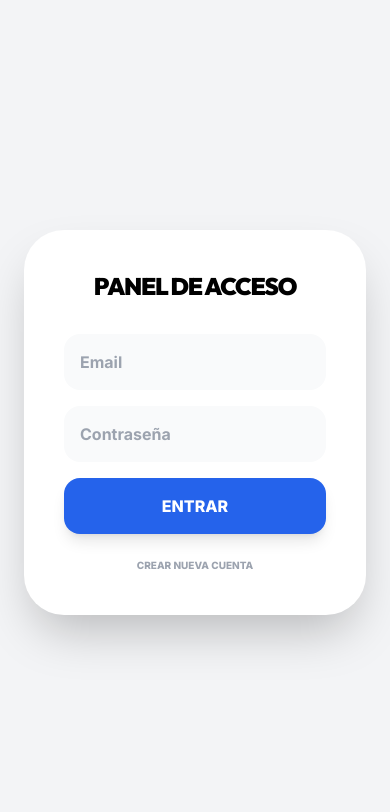
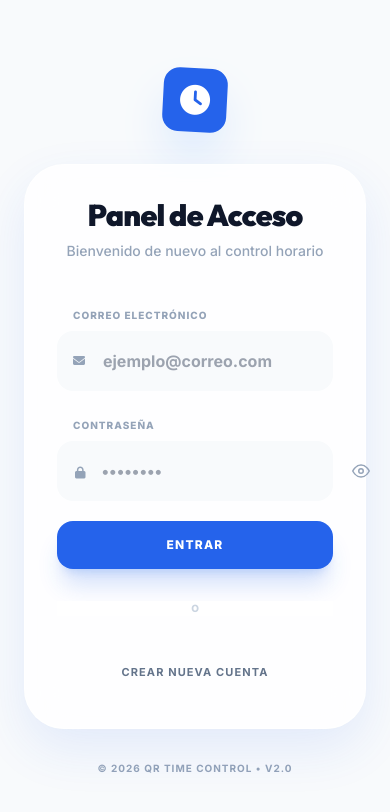
Before and after one commit to tudor204/qr-time-control-, a React (Vite) app: page / in a window 390 px wide. Shown: the top 812 px of the page. Built offline with nearby package versions, Linux system fonts and the light colour scheme; no server answers.

Commit message:
Aplicada responsividad y sincronización con Android

```diff
--- a/package.json
+++ b/package.json
@@ -21,7 +21,8 @@
     "jspdf-autotable": "^5.0.7",
     "react": "^19.2.3",
     "react-calendar": "^6.0.0",
-    "react-dom": "^19.2.3"
+    "react-dom": "^19.2.3",
+    "react-icons": "^5.6.0"
   },
   "devDependencies": {
     "@types/node": "^22.14.0",
--- a/src/app/AppShell.tsx
+++ b/src/app/AppShell.tsx
@@ -12,6 +12,7 @@ import { useAuthController } from './useAuthController';
 import { useAppState } from './useAppState';
 import { useModals } from './useModals';
 import { useRoleView } from './useRoleView';
+import { LoginForm } from '../components/Auth/LoginForm';
 
 export const AppShell: React.FC = () => {
   const { feedback, showFeedback } = useFeedback();
@@ -143,18 +144,13 @@ export const AppShell: React.FC = () => {
 
   if (!user) {
     return (
-      <div className="min-h-screen flex items-center justify-center bg-gray-100 p-6">
-        <div className="bg-white p-10 rounded-[2.5rem] shadow-2xl w-full max-w-md">
-          <h2 className="text-2xl font-black text-center mb-8 uppercase tracking-tighter">Panel de Acceso</h2>
-          <form onSubmit={handleAuth} className="space-y-4">
-            {isRegistering && <input type="text" placeholder="Nombre" value={formData.name} onChange={e => setFormData({ ...formData, name: e.target.value })} className="w-full p-4 bg-gray-50 border-none rounded-2xl font-bold" required />}
-            <input type="email" placeholder="Email" value={formData.email} onChange={e => setFormData({ ...formData, email: e.target.value })} className="w-full p-4 bg-gray-50 border-none rounded-2xl font-bold" required />
-            <input type="password" placeholder="Contraseña" value={formData.password} onChange={e => setFormData({ ...formData, password: e.target.value })} className="w-full p-4 bg-gray-50 border-none rounded-2xl font-bold" required />
-            <button className="w-full bg-blue-600 text-white py-4 rounded-2xl font-black uppercase shadow-lg">Entrar</button>
-          </form>
-          <button onClick={() => setIsRegistering(!isRegistering)} className="w-full mt-6 text-[10px] text-gray-400 font-black uppercase">{isRegistering ? 'Ya tengo cuenta' : 'Crear nueva cuenta'}</button>
-        </div>
-      </div>
+      <LoginForm
+        isRegistering={isRegistering}
+        formData={formData}
+        onSubmit={handleAuth}
+        onChange={(field, value) => setFormData({ ...formData, [field]: value })}
+        onToggleRegister={() => setIsRegistering(!isRegistering)}
+      />
     );
   }
 
--- a/src/app/useAuthController.ts
+++ b/src/app/useAuthController.ts
@@ -56,7 +56,7 @@ export const useAuthController = (showFeedback: (msg: string, type?: 'success' |
                     weeklyHours: 40,
                     vacations: []
                 };
-                await dbService.saveUserProfile(newUser);
+                await dbService.saveUserProfile(newUser.id, newUser);
                 setUser(newUser);
                 showFeedback('Cuenta creada correctamente');
             } else {
--- a/src/components/Auth/LoginForm.tsx
+++ b/src/components/Auth/LoginForm.tsx
@@ -1,4 +1,5 @@
-import React from 'react';
+import React, { useState } from 'react';
+import { FiEye, FiEyeOff } from "react-icons/fi";
 
 interface LoginFormProps {
     isRegistering: boolean;
@@ -15,10 +16,13 @@ export const LoginForm: React.FC<LoginFormProps> = ({
     onChange,
     onToggleRegister
 }) => {
+
+    const [showPassword, setShowPassword] = useState(false);
+
     return (
         <div className="min-h-screen flex flex-col items-center justify-center bg-slate-50 p-6 selection:bg-blue-100 selection:text-blue-700">
             <div className="w-full max-w-md">
-                {/* Logo o Icono Decorativo */}
+                {/* Logo */}
                 <div className="flex justify-center mb-8 animate-in fade-in zoom-in duration-700">
                     <div className="w-16 h-16 bg-blue-600 rounded-2xl flex items-center justify-center shadow-2xl shadow-blue-200 rotate-3 hover:rotate-0 transition-transform duration-500">
                         <i className="fas fa-clock text-3xl text-white"></i>
@@ -26,6 +30,7 @@ export const LoginForm: React.FC<LoginFormProps> = ({
                 </div>
 
                 <div className="bg-white/80 backdrop-blur-xl p-8 md:p-10 rounded-[2.5rem] shadow-[0_20px_50px_rgba(37,99,235,0.1)] border border-white/50 w-full animate-in fade-in slide-in-from-bottom-8 duration-700 ease-out premium-card">
+
                     <div className="text-center mb-10">
                         <h2 className="text-3xl font-black text-slate-900 tracking-tight mb-2">
                             {isRegistering ? 'Crear Perfil' : 'Panel de Acceso'}
@@ -36,56 +41,89 @@ export const LoginForm: React.FC<LoginFormProps> = ({
                     </div>
 
                     <form onSubmit={onSubmit} className="space-y-5">
+
                         {isRegistering && (
                             <div className="space-y-1.5">
-                                <label className="text-[10px] font-black text-slate-400 uppercase tracking-widest ml-4">Nombre Completo</label>
-                                <div className="relative group">
-                                    <div className="absolute inset-y-0 left-0 pl-4 flex items-center pointer-events-none text-slate-400 group-focus-within:text-blue-600 transition-colors">
+                                <label className="text-[10px] font-black text-slate-400 uppercase tracking-widest ml-4">
+                                    Nombre Completo
+                                </label>
+
+                                <div className="relative">
+                                    <div className="absolute inset-y-0 left-0 pl-4 flex items-center pointer-events-none text-slate-400">
                                         <i className="fas fa-user-tag text-xs"></i>
                                     </div>
+
                                     <input
                                         type="text"
                                         placeholder="Tu nombre"
                                         value={formData.name}
                                         onChange={e => onChange('name', e.target.value)}
-                                        className="w-full pl-11 p-4 bg-slate-50 border-2 border-transparent rounded-2xl font-bold text-slate-700 outline-none focus:bg-white focus:border-blue-600/20 focus:ring-4 focus:ring-blue-600/5 transition-all"
+                                        className="w-full pl-11 p-4 bg-slate-50 border-2 border-transparent rounded-2xl font-bold text-slate-700 outline-none focus:bg-white focus:border-blue-600/20 focus:ring-4 focus:ring-blue-600/5 transition-all duration-300"
                                         required
                                     />
                                 </div>
                             </div>
                         )}
 
+                        {/* EMAIL */}
                         <div className="space-y-1.5">
-                            <label className="text-[10px] font-black text-slate-400 uppercase tracking-widest ml-4">Correo Electrónico</label>
-                            <div className="relative group">
-                                <div className="absolute inset-y-0 left-0 pl-4 flex items-center pointer-events-none text-slate-400 group-focus-within:text-blue-600 transition-colors">
+                            <label className="text-[10px] font-black text-slate-400 uppercase tracking-widest ml-4">
+                                Correo Electrónico
+                            </label>
+
+                            <div className="relative">
+                                <div className="absolute inset-y-0 left-0 pl-4 flex items-center pointer-events-none text-slate-400">
                                     <i className="fas fa-envelope text-xs"></i>
                                 </div>
+
                                 <input
                                     type="email"
                                     placeholder="ejemplo@correo.com"
                                     value={formData.email}
                                     onChange={e => onChange('email', e.target.value)}
-                                    className="w-full pl-11 p-4 bg-slate-50 border-2 border-transparent rounded-2xl font-bold text-slate-700 outline-none focus:bg-white focus:border-blue-600/20 focus:ring-4 focus:ring-blue-600/5 transition-all"
+                                    className="w-full pl-11 p-4 bg-slate-50 border-2 border-transparent rounded-2xl font-bold text-slate-700 outline-none focus:bg-white focus:border-blue-600/20 focus:ring-4 focus:ring-blue-600/5 transition-all duration-300"
                                     required
                                 />
                             </div>
                         </div>
 
+                        {/* CONTRASEÑA — SOLUCIÓN DEFINITIVA */}
                         <div className="space-y-1.5">
-                            <label className="text-[10px] font-black text-slate-400 uppercase tracking-widest ml-4">Contraseña</label>
-                            <div className="relative group">
-                                <div className="absolute inset-y-0 left-0 pl-4 flex items-center pointer-events-none text-slate-400 group-focus-within:text-blue-600 transition-colors">
+                            <label className="text-[10px] font-black text-slate-400 uppercase tracking-widest ml-4">
+                                Contraseña
+                            </label>
+
+                            <div className="flex items-center bg-slate-50 border-2 border-transparent rounded-2xl
+                                            focus-within:bg-white focus-within:border-blue-600/20
+                                            focus-within:ring-4 focus-within:ring-blue-600/5
+                                            transition-all duration-300">
+
+                                <div className="pl-4 text-slate-400">
                                     <i className="fas fa-lock text-xs"></i>
                                 </div>
+
                                 <input
-                                    type="password"
+                                    type={showPassword ? "text" : "password"}
                                     placeholder="••••••••"
                                     value={formData.password}
                                     onChange={e => onChange('password', e.target.value)}
-                                    className="w-full pl-11 p-4 bg-slate-50 border-2 border-transparent rounded-2xl font-bold text-slate-700 outline-none focus:bg-white focus:border-blue-600/20 focus:ring-4 focus:ring-blue-600/5 transition-all"
+                                    autoComplete={isRegistering ? "new-password" : "current-password"}
+                                    className="flex-1 p-4 bg-transparent font-bold text-slate-700 outline-none"
                                     required
                                 />
+
+                                <button
+                                    type="button"
+                                    onClick={() => setShowPassword(prev => !prev)}
+                                    className="shrink-0 pr-4 text-slate-400 hover:text-blue-600 transition"
+                                    aria-label={showPassword ? "Ocultar contraseña" : "Mostrar contraseña"}
+                                >
+                                    {showPassword ? (
+                                        <FiEyeOff size={18} />
+                                    ) : (
+                                        <FiEye size={18} />
+                                    )}
+                                </button>
                             </div>
                         </div>
 
@@ -95,8 +133,12 @@ export const LoginForm: React.FC<LoginFormProps> = ({
                     </form>
 
                     <div className="relative my-8">
-                        <div className="absolute inset-0 flex items-center"><div className="w-full border-t border-slate-100"></div></div>
-                        <div className="relative flex justify-center text-[10px] uppercase font-black text-slate-300 bg-white px-4">O</div>
+                        <div className="absolute inset-0 flex items-center">
+                            <div className="w-full border-t border-slate-100"></div>
+                        </div>
+                        <div className="relative flex justify-center text-[10px] uppercase font-black text-slate-300 bg-white px-4">
+                            O
+                        </div>
                     </div>
 
                     <button
@@ -108,7 +150,7 @@ export const LoginForm: React.FC<LoginFormProps> = ({
                 </div>
 
                 <p className="mt-8 text-center text-slate-400 text-[10px] font-bold uppercase tracking-widest">
-                    &copy; 2026 QR Time Control &bull; v2.0
+                    &copy; 2026 QR Time Control • v2.0
                 </p>
             </div>
         </div>
```
Also changed, not shown: src/components/Admin/EmployeeProfileModal.tsx (+4 -4 lines), 1 other file (tests, documents, lock files or other folders).
